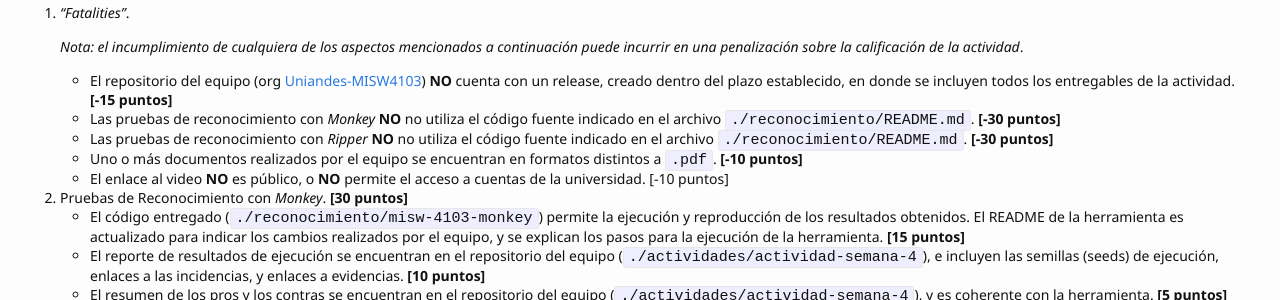
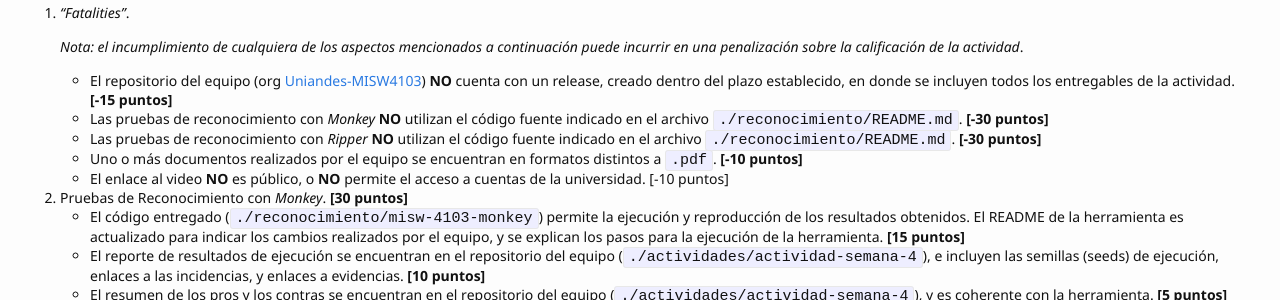
Before and after one commit to TiCSw/mt1_guias_pruebas, a Jekyll site: the page built from docs/semanas/semana4.md, in a window 1280 px wide. Shown: the part 1086-1386 px from the top of the page. Built offline with Jekyll 4.4.1, drawn with Linux system fonts in a browser that asks for light colours; some web fonts are replaced; our own code applies the rules of GitHub Pages for plain Markdown files; comment, search, counter and statistics services are not loaded.

Commit message:
Update semana4.md

```diff
--- a/docs/semanas/semana4.md
+++ b/docs/semanas/semana4.md
@@ -38,8 +38,8 @@ Por otra parte, en la actividad de Coursera deberán enviar:
     _Nota: el incumplimiento de cualquiera de los aspectos mencionados a continuación puede incurrir en una penalización sobre la calificación de la actividad_.
 
     - El repositorio del equipo (org [Uniandes-MISW4103](https://github.com/orgs/Uniandes-MISW4103/)) **NO** cuenta con un release, creado dentro del plazo establecido, en donde se incluyen todos los entregables de la actividad. **[-15 puntos]**
-    - Las pruebas de reconocimiento con _Monkey_ **NO** no utiliza el código fuente indicado en el archivo `./reconocimiento/README.md`. **[-30 puntos]**
-    - Las pruebas de reconocimiento con _Ripper_ **NO** no utiliza el código fuente indicado en el archivo `./reconocimiento/README.md`. **[-30 puntos]**
+    - Las pruebas de reconocimiento con _Monkey_ **NO** utilizan el código fuente indicado en el archivo `./reconocimiento/README.md`. **[-30 puntos]**
+    - Las pruebas de reconocimiento con _Ripper_ **NO** utilizan el código fuente indicado en el archivo `./reconocimiento/README.md`. **[-30 puntos]**
     - Uno o más documentos realizados por el equipo se encuentran en formatos distintos a `.pdf`. **[-10 puntos]**
     - El enlace al video **NO** es público, o **NO** permite el acceso a cuentas de la universidad. [-10 puntos]
 
```
